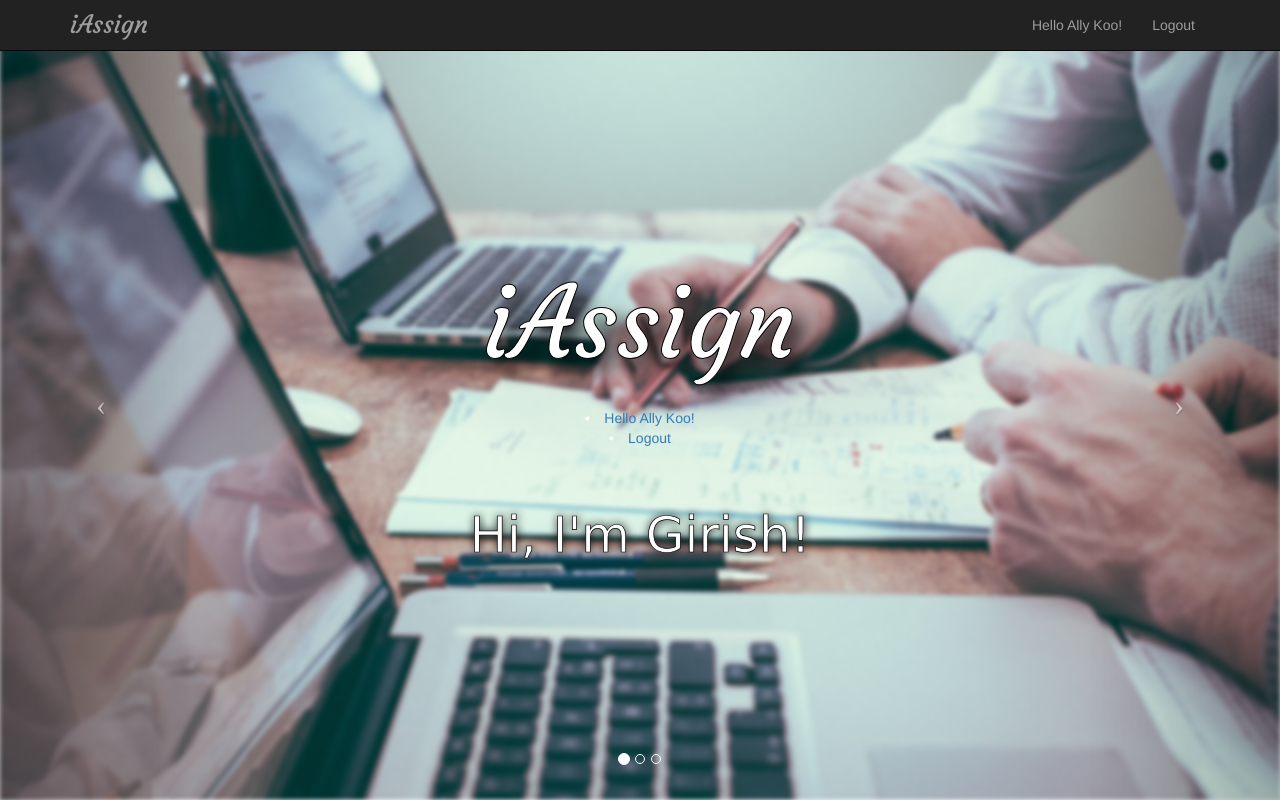
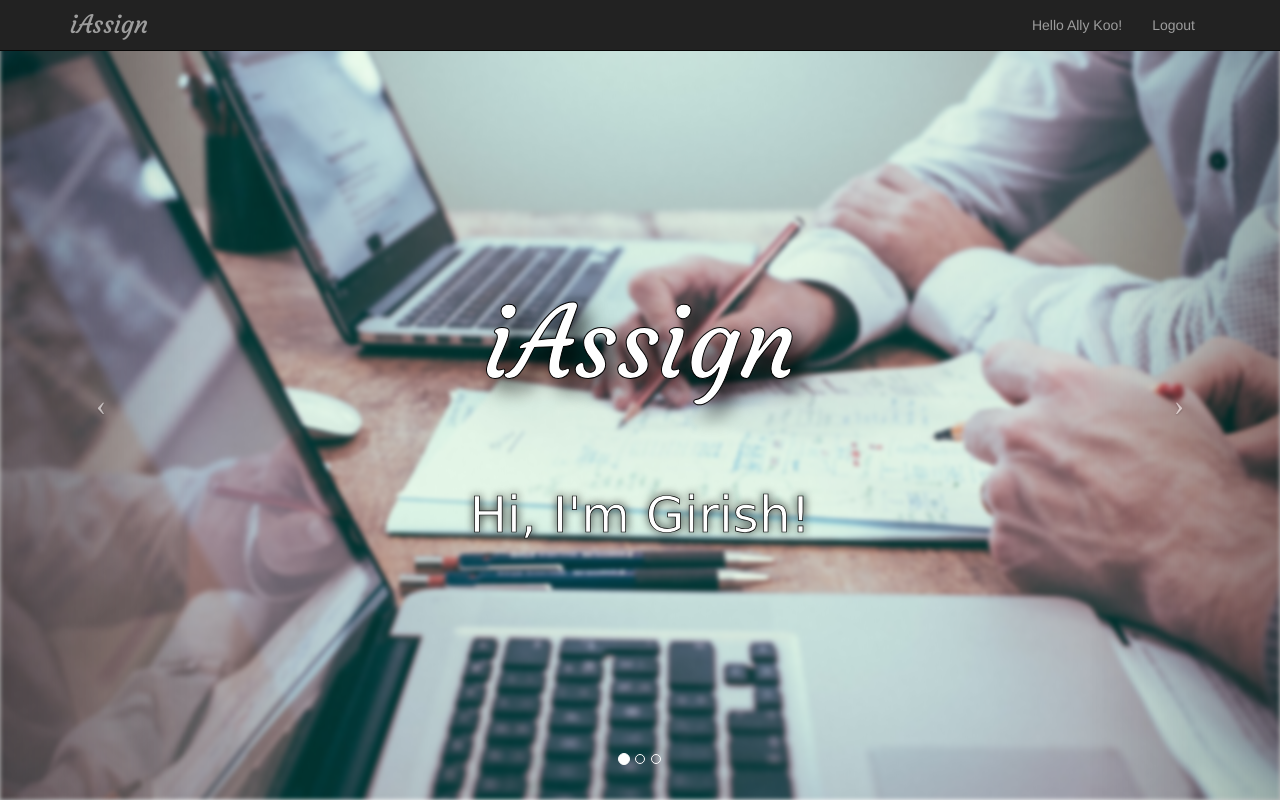
Before and after one commit to HaarisKhan/iAssign, a Django app: page /home/ in a window 1280 px wide. Run offline with Django 3.2, Linux system fonts and the light colour scheme; a user stored in the database is signed in; some libraries are stand-ins or nearby versions; some web fonts are replaced.

Commit message:
Fixed bug in addPopUp, link back to index.html, and display on index.html when user is logged in

```diff
--- a/iAssign/app/static/js/addPopUp.js
+++ b/iAssign/app/static/js/addPopUp.js
@@ -3,11 +3,11 @@ var btn = document.getElementById("addBtn");
 var span = document.getElementsByClassName("close")[0];
 
 function popup() {
-    addModal.style.display = "block";
+    modal.style.display = "block";
 }
 
 function closeSpan() {
-    addModal.style.display = "none";
+    modal.style.display = "none";
 }
 
 window.onclick = function(event) {
--- a/iAssign/app/templates/appPage.html
+++ b/iAssign/app/templates/appPage.html
@@ -10,7 +10,6 @@
   <meta name="Ram K" content="That's me">
   <link rel="stylesheet" href="{% static "css/appPage.css" %}">
   <link rel="stylesheet" href="{% static "css/bootstrap.min.css" %}">
-  <script src="{% static "js/addPopUp.js" %}"></script>
     <script src="{% static 'js/chat.js' %}"></script>
 
 </head>
@@ -26,7 +25,7 @@
                     <span class="icon-bar"></span>
                     <span class="icon-bar"></span>
                 </button>
-                <a class="navbar-brand" href="index.html">iAssign</a>
+                <a class="navbar-brand" href="{% url 'home' %}">iAssign</a>
             </div>
             <!-- Collect the nav links, forms, and other content for toggling -->
             <div class="collapse navbar-collapse" id="bs-example-navbar-collapse-1">
@@ -132,5 +131,6 @@
     		</div>
   		</div>
   	</div>
+<script src="{% static "js/addPopUp.js" %}"></script>
 </body>
 </html>
--- a/iAssign/app/templates/index.html
+++ b/iAssign/app/templates/index.html
@@ -108,12 +108,12 @@
                     <h1 style="font-family: 'Courgette', cursive; text-shadow: 0.1em 0.1em 0.2em black; font-size:100px; -webkit-text-stroke: 1px black;">iAssign</h1>
                     <br>
                     {% if user and not user.is_anonymous %}
-                     <li>
-                       <a>Hello {{ user.get_full_name|default:user.username }}!</a>
-                     </li>
-                     <li>
-                       <a href="{% url 'auth:logout' %}?next={{ request.path }}">Logout</a>
-                     </li>
+{#                     <li>#}
+{#                       <a>Hello {{ user.get_full_name|default:user.username }}!</a>#}
+{#                     </li>#}
+{#                     <li>#}
+{#                       <a href="{% url 'auth:logout' %}?next={{ request.path }}">Logout</a>#}
+{#                     </li>#}
                    {% else %}
 {#                        <button type="button" class="log-btn" onclick="{% url 'social:begin' 'google-oauth2' %}?next={{ request.path }}">Login with Google</button>#}
 {#                        <button type="button" class="log-btn" onclick="{% url 'social:begin' 'google-oauth2' %}?next={{ request.path }}">Login with Google</button>#}
```
